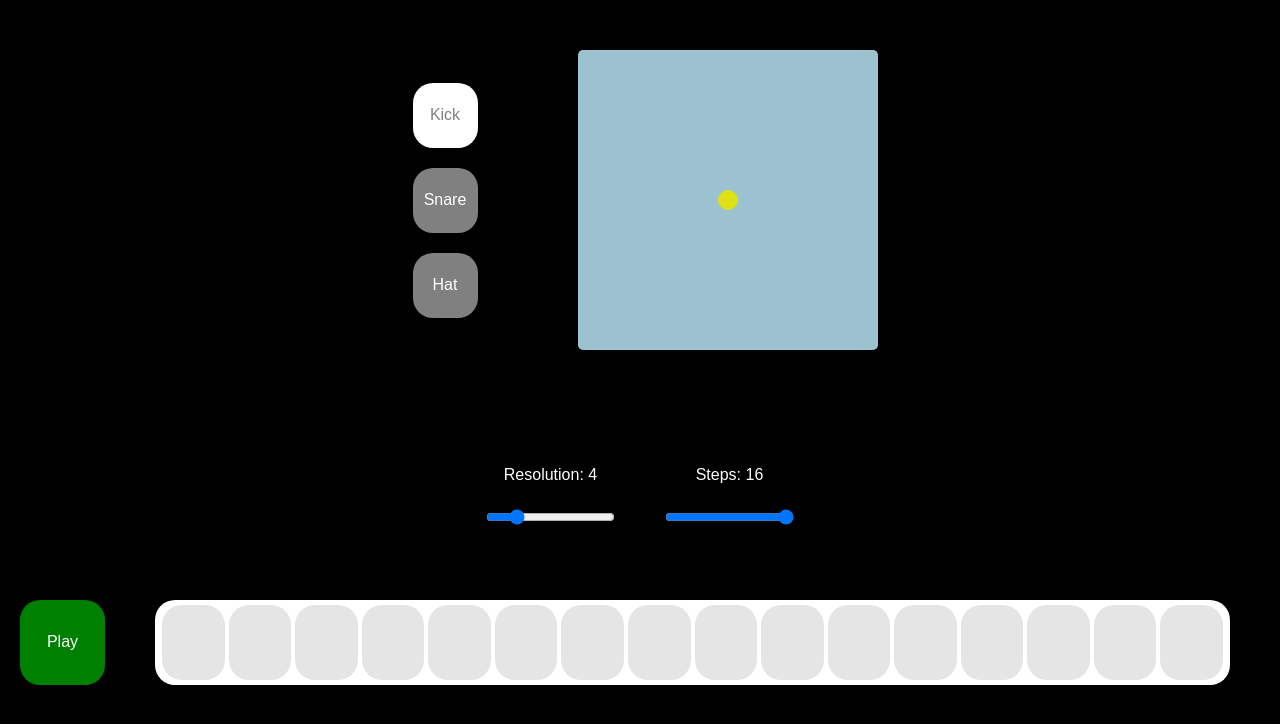
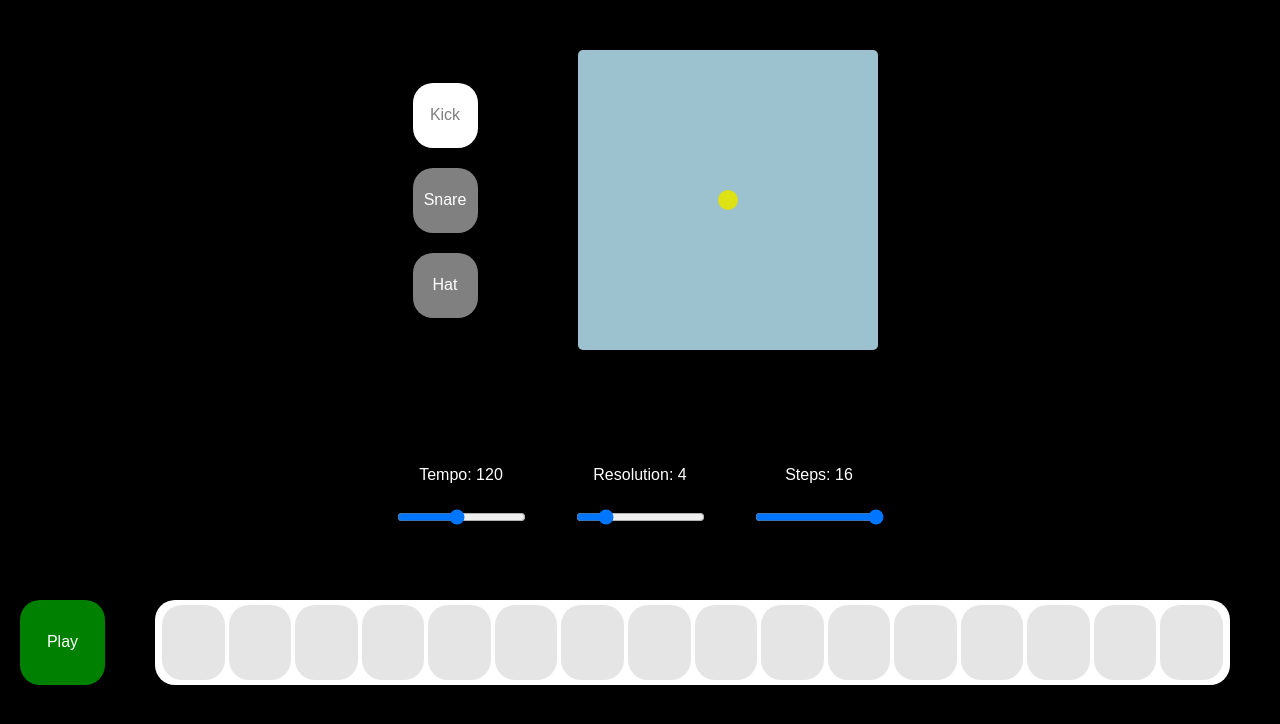
Before and after one commit to MalgAmoe/Badaboom, a React (Create React App) app in the folder client/: page / in a window 1280 px wide. Shown: the top 724 px of the page. Built offline with nearby package versions, Linux system fonts and the light colour scheme.

Commit message:
feat: tempo slider added

```diff
--- a/client/src/App.js
+++ b/client/src/App.js
@@ -38,6 +38,7 @@ const scheduler = new Scheduler(tempo, sequencers, audioContext)
 class App extends Component {
 
   state = {
+    tempo: tempo,
     steps: kickSequencer.steps,
     activeSequencer: kickSequencer,
     sequencers: sequencers
@@ -87,6 +88,13 @@ class App extends Component {
     this.setState({activeSequencer: sequencer})
   }
 
+  changeTempo = (tempo) => {
+    this.setState({tempo: tempo})
+    sequencers.forEach(sequencer => {
+      sequencer.changeTempo(tempo)
+    })
+  }
+
   render() {
     return (
       <div style={styles.mainContainer}>
@@ -101,7 +109,9 @@ class App extends Component {
           addStep={this.addStep}
           startStop={this.startStop}
           changeStepNumber={this.changeStepNumber}
-          changeResolution={this.changeResolution}/>
+          changeResolution={this.changeResolution}
+          tempo={this.state.tempo}
+          changeTempo={this.changeTempo}/>
       </div>
     )
   }
--- a/client/src/components/Slider.js
+++ b/client/src/components/Slider.js
@@ -34,7 +34,7 @@ class Slider extends Component{
         <span>{this.props.name}: {this.state.value}</span>
         <input
           style={styles.slider}
-          type='range' min='1'
+          type='range' min={this.props.min}
           max={this.props.max}
           value={this.state.value}
           onChange={this.changeValue}/>
--- a/client/src/containers/SequencerControl.js
+++ b/client/src/containers/SequencerControl.js
@@ -32,13 +32,21 @@ class SequencerControl extends Component{
       <div style={styles.seqContainer}>
         <div style={styles.style}>
           <Slider
+            name='Tempo'
+            max={200}
+            min={50}
+            default={this.props.tempo}
+            change={this.props.changeTempo}/>
+          <Slider
             name='Resolution'
             max={16}
+            min={1}
             default={this.props.sequencer.resolution}
             change={this.props.changeResolution}/>
           <Slider
             name='Steps'
             max={16}
+            min={1}
             default={this.props.sequencer.division}
             change={this.props.changeStepNumber}/>
         </div>
```
